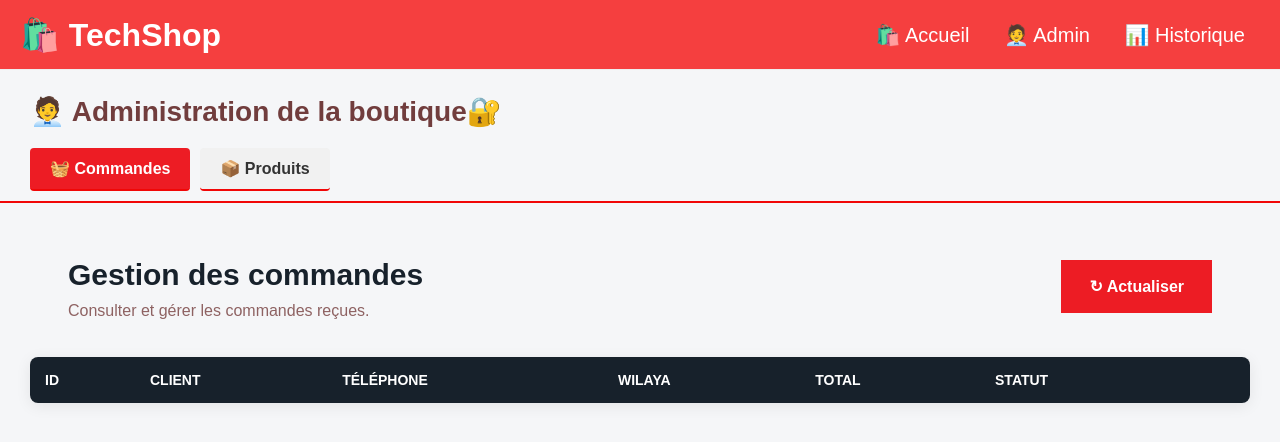
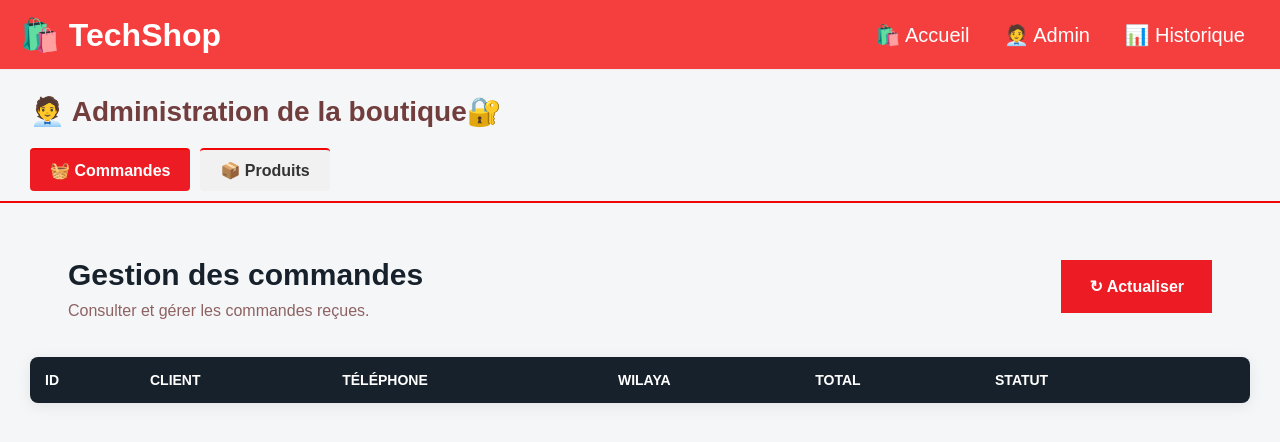
Before and after one commit to lotfimoussaoui23/E-commerce1, a website: page admin.html in a window 1280 px wide. Drawn offline with Linux system fonts and the light colour scheme; no server answers.

Commit message:
Update admin.html

```diff
--- a/admin.html
+++ b/admin.html
@@ -71,7 +71,7 @@
             padding: 11px 20px;
             font-weight: bold;
             border-radius: 4px;
-            border-bottom: 2px solid #f10707;
+            border-top: 2px solid #f10707;
         }
 
         .admin-menu a:hover {
@@ -90,10 +90,6 @@
 
         }
 
-        .admin-menu a,
-        .admin-menu a.active {
-            border-bottom: 2px solid #f10707;
-        }
 
          /* HEADER */
         .admin-section-header {
```
